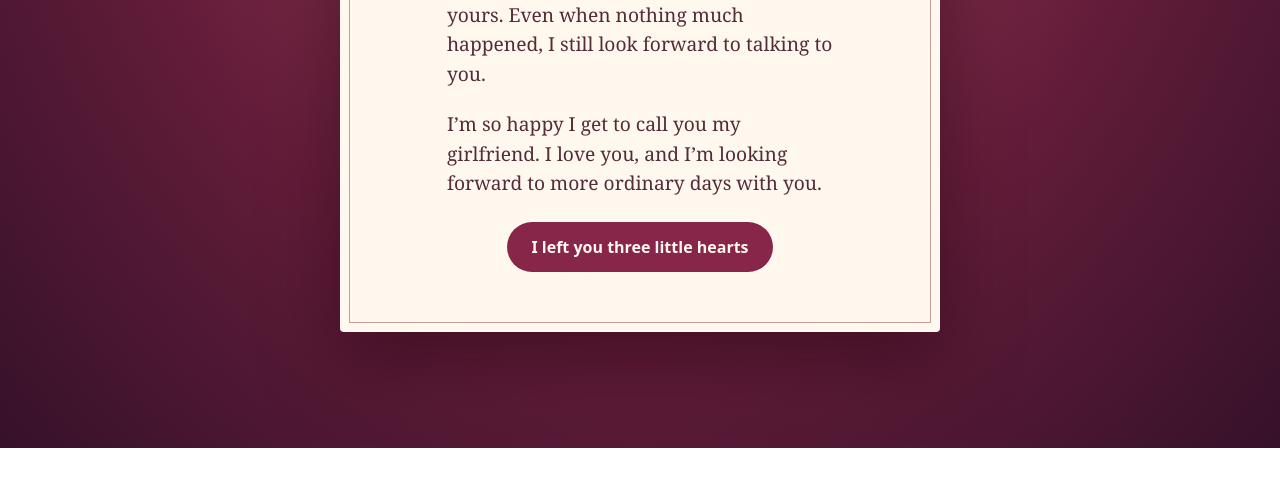
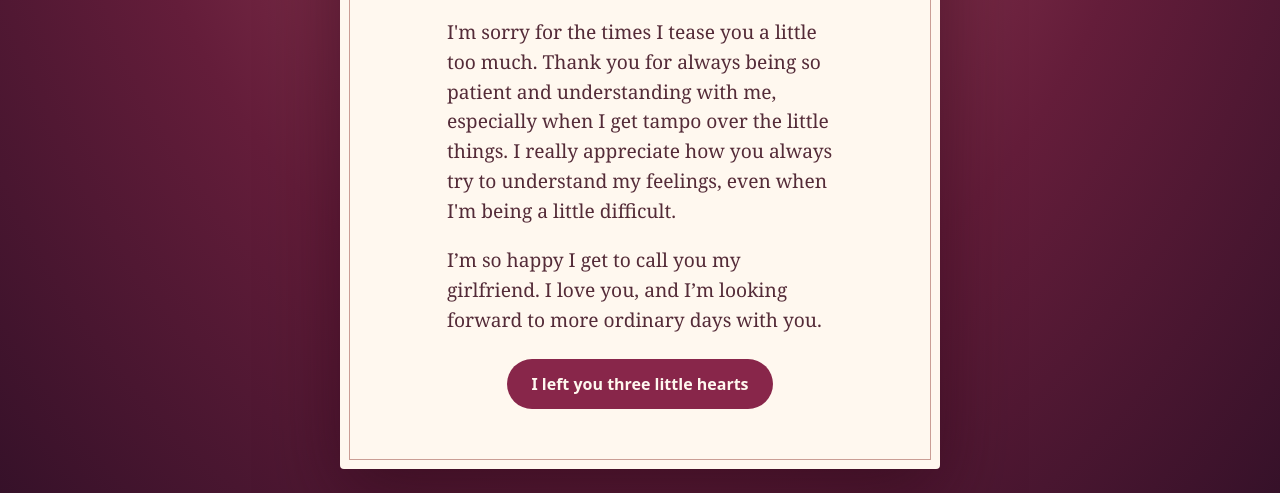
Before and after one commit to ZYpee-02/monthsary-card, a plain HTML site: page index.html in a window 1280 px wide. Both pictures are taken after a click on the button "Open the envelope". Shown: the part 352-845 px from the top of the page. Before the commit the page ends 800 px from the top, so only its background shows below. Drawn offline with Linux system fonts and the light colour scheme.

Commit message:
Update index.html

```diff
--- a/index.html
+++ b/index.html
@@ -49,6 +49,7 @@ section:not([hidden]){animation:appear .4s ease both}
 <h2 tabindex="-1">Hi, my love.</h2>
 <div class="letter">
 <p>I love that I get to tell you the smallest things about my day and hear all about yours. Even when nothing much happened, I still look forward to talking to you.</p>
+<p>I'm sorry for the times I tease you a little too much. Thank you for always being so patient and understanding with me, especially when I get tampo over the little things. I really appreciate how you always try to understand my feelings, even when I'm being a little difficult.</p>
 <p>I’m so happy I get to call you my girlfriend. I love you, and I’m looking forward to more ordinary days with you.</p>
 </div>
 <button data-go="hearts">I left you three little hearts</button>
```
